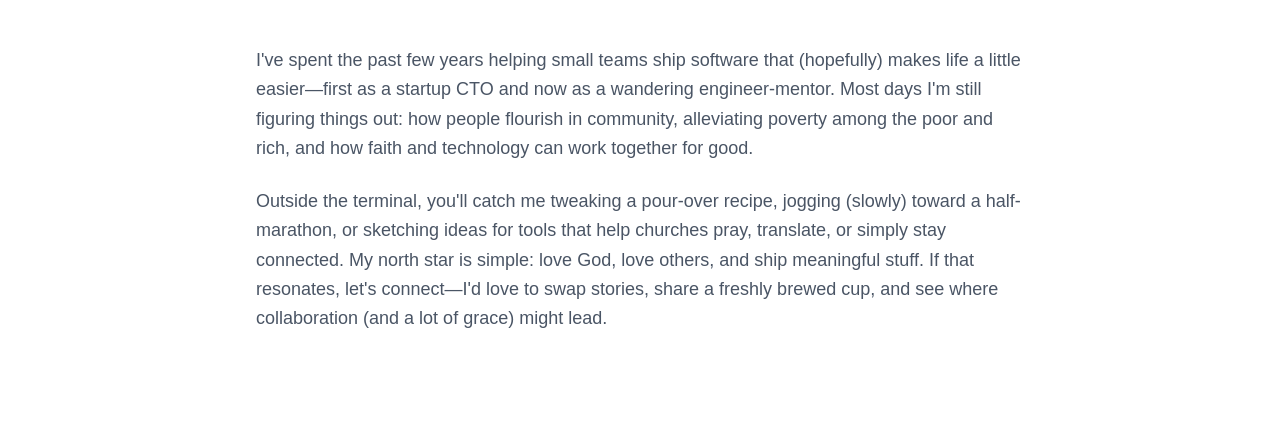
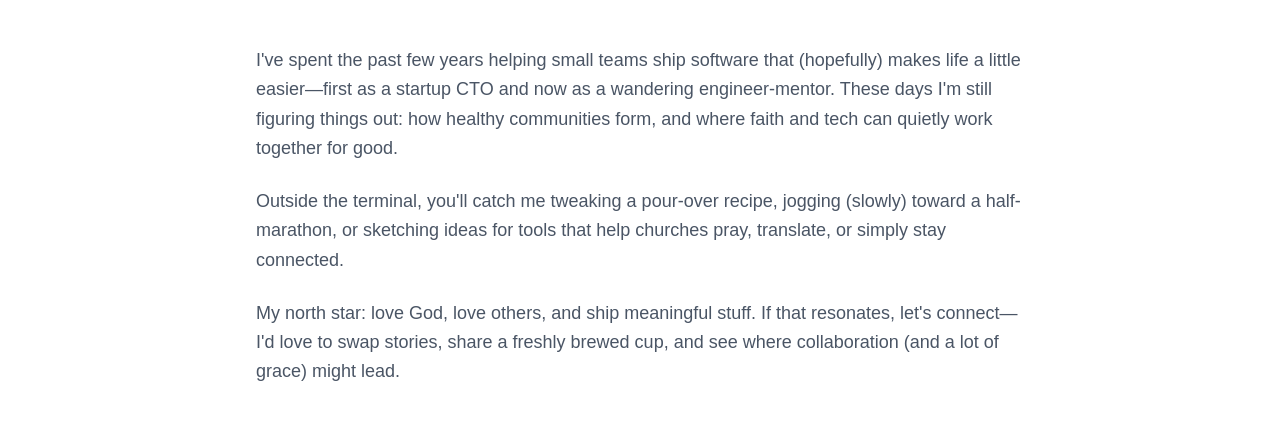
Before and after one commit to justinnout/my-website, a Next.js app: page /about in a window 1280 px wide. Shown: the part 482-919 px from the top of the page. Built offline with nearby package versions, Linux system fonts and the light colour scheme.

Commit message:
Update about me

```diff
--- a/src/app/about/page.tsx
+++ b/src/app/about/page.tsx
@@ -24,19 +24,21 @@ export default function About() {
             <p className="text-lg text-gray-600 dark:text-gray-300 leading-relaxed">
               I&apos;ve spent the past few years helping small teams ship
               software that (hopefully) makes life a little easier—first as a
-              startup CTO and now as a wandering engineer-mentor. Most days
-              I&apos;m still figuring things out: how people flourish in
-              community, alleviating poverty among the poor and rich, and how
-              faith and technology can work together for good.
+              startup CTO and now as a wandering engineer-mentor. These days
+              I&apos;m still figuring things out: how healthy communities form,
+              and where faith and tech can quietly work together for good.
             </p>
             <p className="text-lg text-gray-600 dark:text-gray-300 leading-relaxed">
               Outside the terminal, you&apos;ll catch me tweaking a pour-over
               recipe, jogging (slowly) toward a half-marathon, or sketching
               ideas for tools that help churches pray, translate, or simply stay
-              connected. My north star is simple: love God, love others, and
-              ship meaningful stuff. If that resonates, let&apos;s
-              connect—I&apos;d love to swap stories, share a freshly brewed cup,
-              and see where collaboration (and a lot of grace) might lead.
+              connected.
+            </p>
+            <p className="text-lg text-gray-600 dark:text-gray-300 leading-relaxed">
+              My north star: love God, love others, and ship meaningful stuff.
+              If that resonates, let&apos;s connect—I&apos;d love to swap
+              stories, share a freshly brewed cup, and see where collaboration
+              (and a lot of grace) might lead.
             </p>
           </div>
         </div>
```
